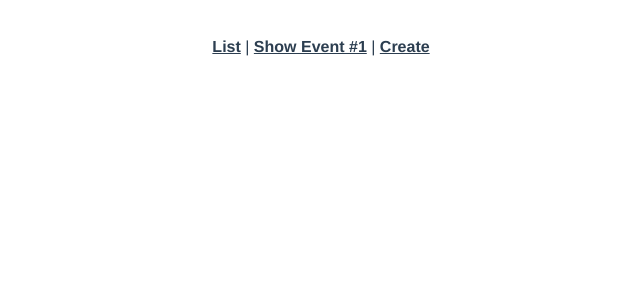
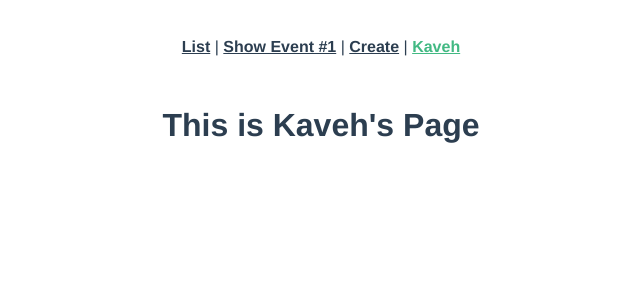
Before and after one commit to KavehKarami/real-world-vue2, a Vue app: page /users/Kaveh in a window 1280 px wide. Shown: the top 300 px of the page, without its empty margins (319-959 px from the left). Built offline with nearby package versions, Linux system fonts and the light colour scheme.

Commit message:
add dinamic route with parameters and use it

```diff
--- a/src/App.vue
+++ b/src/App.vue
@@ -3,7 +3,10 @@
     <div id="nav">
       <router-link :to="{ name: 'event-list' }">List</router-link> |
       <router-link :to="{ name: 'event-show' }">Show Event #1</router-link> |
-      <router-link :to="{ name: 'event-create' }">Create</router-link>
+      <router-link :to="{ name: 'event-create' }">Create</router-link> |
+      <router-link :to="{ name: 'usename', params: { username: 'Kaveh' } }">
+        Kaveh
+      </router-link>
     </div>
     <router-view />
   </div>
--- a/src/router/index.js
+++ b/src/router/index.js
@@ -3,6 +3,7 @@ import VueRouter from "vue-router";
 import EventList from "../views/EventList.vue";
 import EventCreate from "../views/EventCreate.vue";
 import EventShow from "../views/EventShow.vue";
+import User from "../views/User.vue";
 
 Vue.use(VueRouter);
 
@@ -22,6 +23,11 @@ const routes = [
     name: "event-create",
     component: EventCreate,
   },
+  {
+    path: "/users/:username",
+    name: "usename",
+    component: User,
+  },
 ];
 
 const router = new VueRouter({
--- /dev/null
+++ b/src/views/User.vue
@@ -0,0 +1,3 @@
+<template>
+  <h1>This is {{ $route.params.username }}'s Page</h1>
+</template>
```
